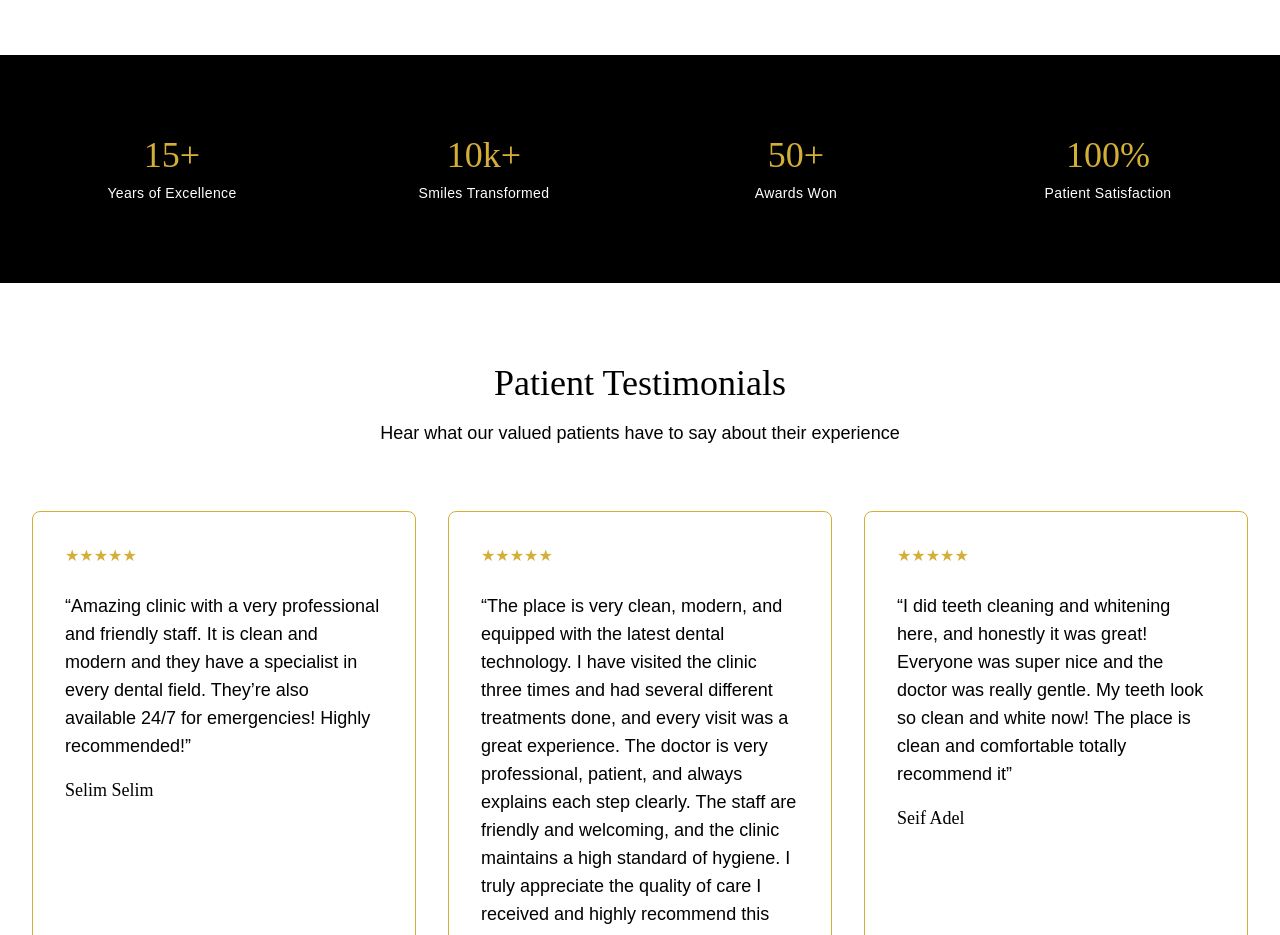
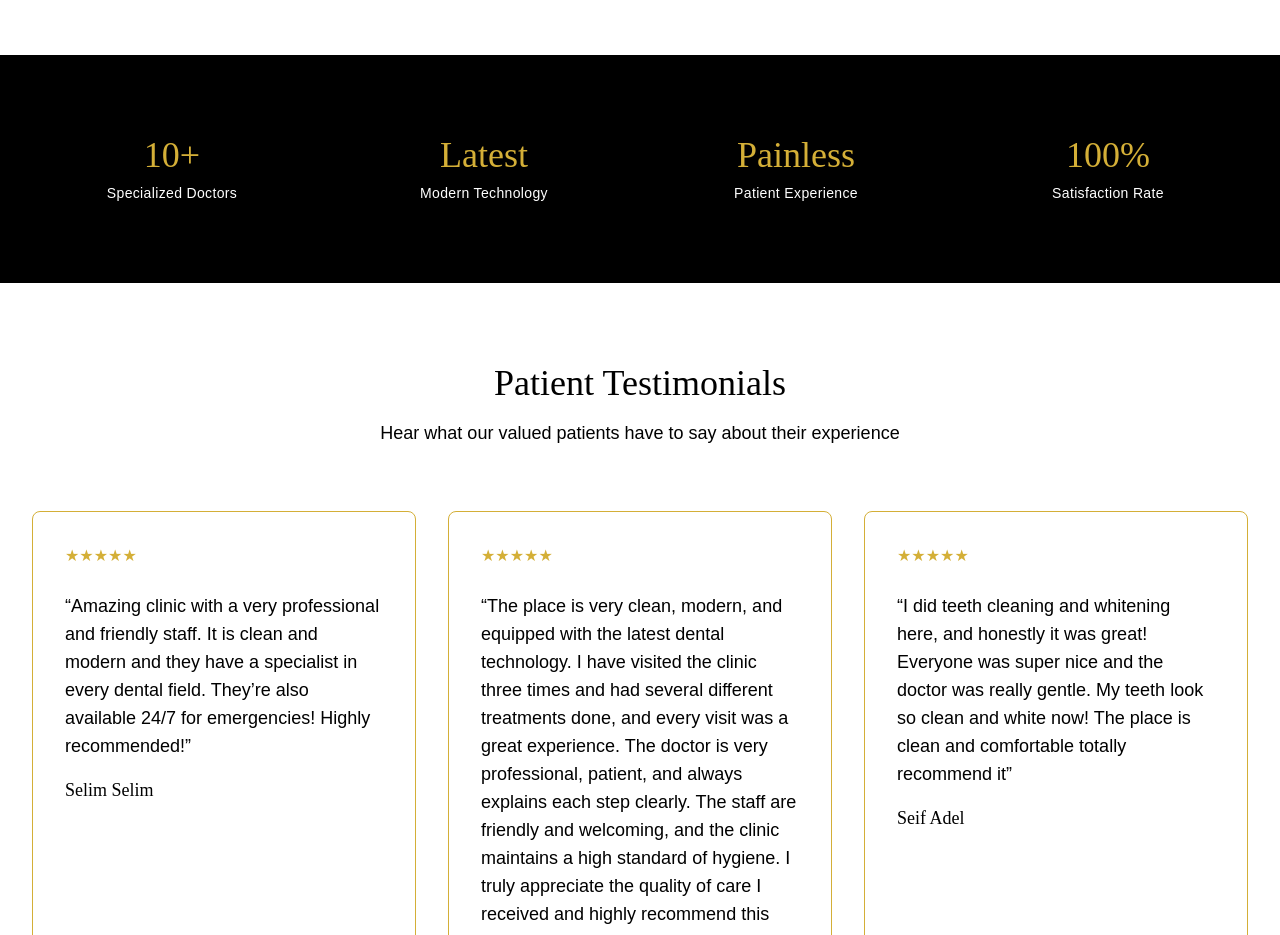
Before and after one commit to salmaa100/crystal-smile-dental, a Next.js app: page / in a window 1280 px wide. Shown: the part 2340-3275 px from the top of the page. Built offline with nearby package versions, Linux system fonts and the light colour scheme.

Commit message:
Update statistics section with new data

```diff
--- a/src/app/page.tsx
+++ b/src/app/page.tsx
@@ -158,10 +158,10 @@ export default function Home() {
         <div className="max-w-7xl mx-auto px-4 sm:px-6 lg:px-8">
           <div className="grid grid-cols-2 md:grid-cols-4 gap-8">
             {[
-              { number: "15+", label: "Years of Excellence" },
-              { number: "10k+", label: "Smiles Transformed" },
-              { number: "50+", label: "Awards Won" },
-              { number: "100%", label: "Patient Satisfaction" }
+              { number: "10+", label: "Specialized Doctors" },
+              { number: "Latest", label: "Modern Technology" },
+              { number: "Painless", label: "Patient Experience" },
+              { number: "100%", label: "Satisfaction Rate" }
             ].map((stat, index) => (
               <motion.div
                 key={index}
```
